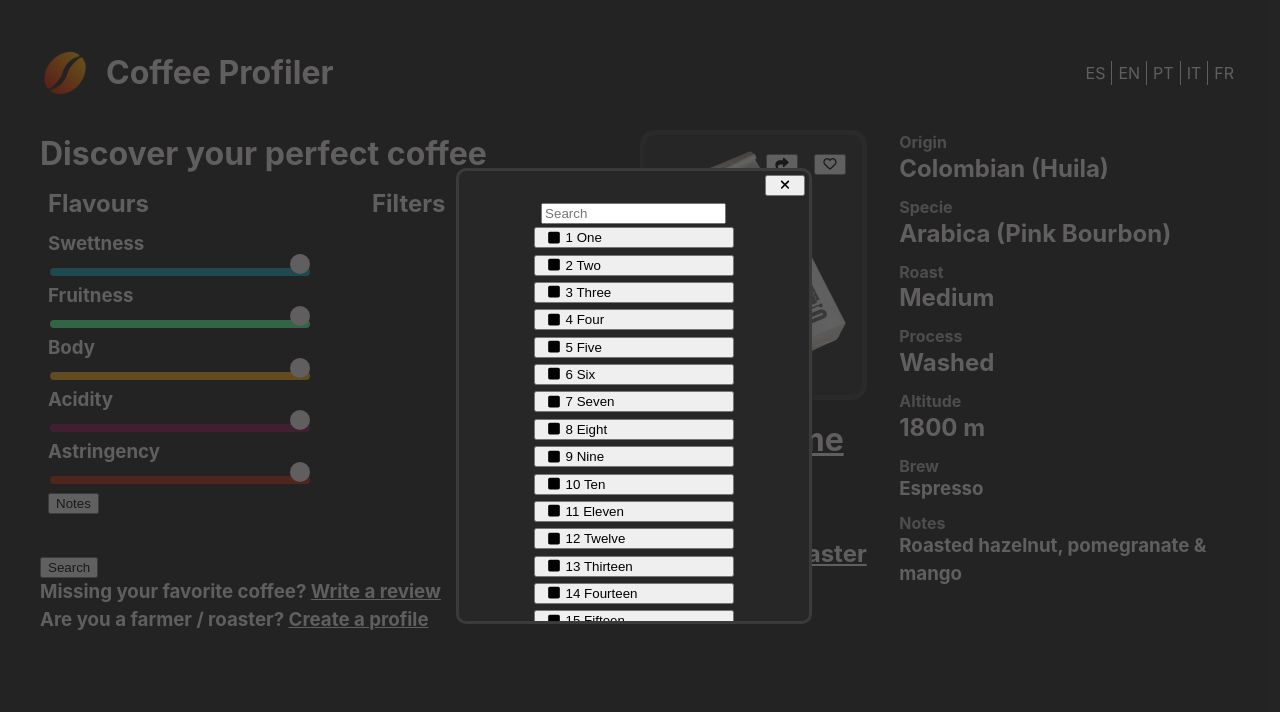
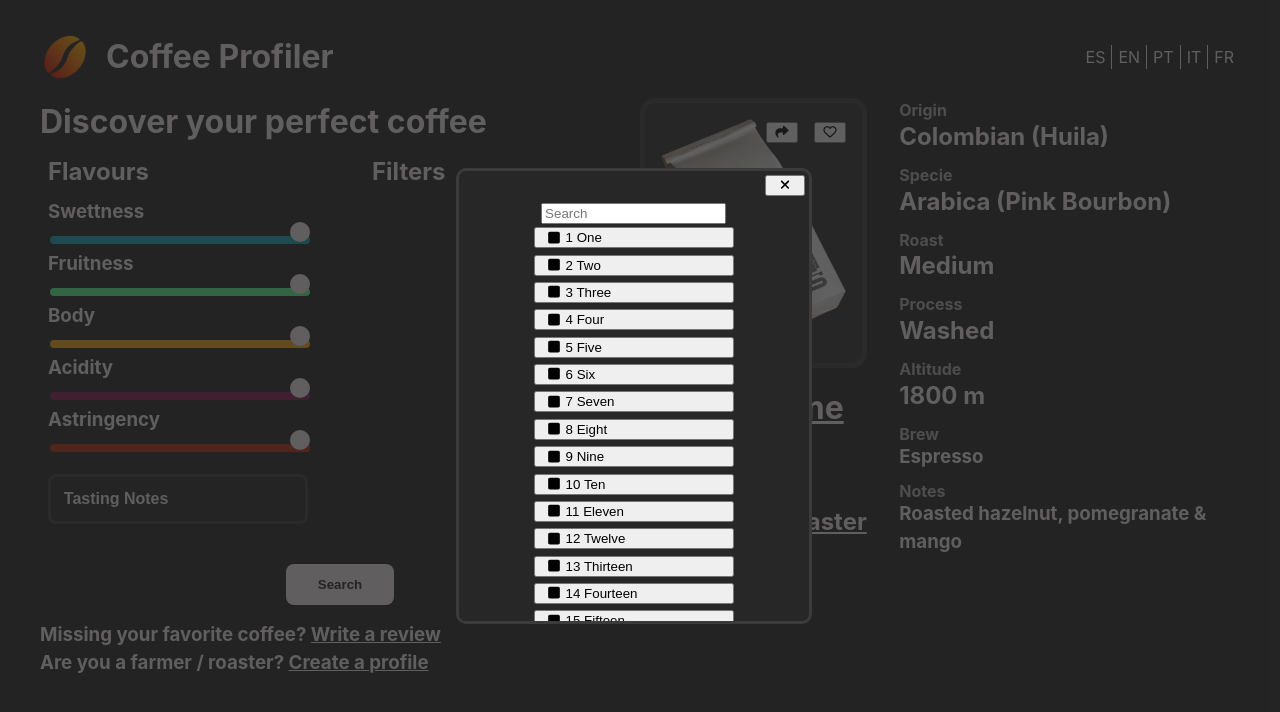
Before and after one commit to FelipeLecot/Coffee-Profiler, a Next.js app: page / in a window 1280 px wide. Shown: the top 712 px of the page. Built offline with nearby package versions, Linux system fonts and the light colour scheme.

Commit message:
Adjusted styles

```diff
--- a/src/pages/components/Form.tsx
+++ b/src/pages/components/Form.tsx
@@ -34,13 +34,17 @@ function Form({}: Props) {
             <h3>Astringency</h3>
             <input className={styles.five} type="range" min="0" max="10" step="0.1" />
           </div>
-          <MultipleSelector options={notesOptions} showChips={true} selected={selected} updateSelected={updateSelected}/>
+          <div className={styles["tasting-notes"]}>
+            <MultipleSelector options={notesOptions} showChips={true} selected={selected} updateSelected={updateSelected}/>
+          </div>
         </div>
         <div className={styles.filters}>
           <h2>Filters</h2>
         </div>
       </div>
-      <button>Search</button>
+      <div className={styles["submit-container"]}>
+        <button>Search</button>
+      </div>
     </>
   )
 }
--- a/src/pages/components/MultipleSelector.tsx
+++ b/src/pages/components/MultipleSelector.tsx
@@ -15,14 +15,14 @@ const MultipleSelector = ({options, showChips, selected, updateSelected}: Props)
   const [filter, updateFilter] = React.useState("");
 
   return (
-    <div>
-      <button onClick={() => updateShowModal(true)}>Notes</button>
+    <>
+      <button className={styles["show-modal"]} onClick={() => updateShowModal(true)}>Tasting Notes</button>
       {
         showChips ?
         <div className={styles.chips}>
           {
             selected.map((option, index) => {
-              return <span key={"chip-" + index}>{option}</span>
+              return <span onClick={() => {updateSelected(selected.filter((value) => value != option))}} key={"chip-" + index}>{option}</span>
             })
           }
         </div>
@@ -49,7 +49,7 @@ const MultipleSelector = ({options, showChips, selected, updateSelected}: Props)
         </div>
         <div className={styles.backdrop}></div>
       </div>
-    </div>
+    </>
   )
 }
 
--- a/src/styles/Form.module.css
+++ b/src/styles/Form.module.css
@@ -11,6 +11,21 @@
   margin-right: 4rem;
 }
 
+.submit-container {
+  display: flex;
+  justify-content: center;
+  margin-bottom: 1rem;
+}
+
+.submit-container > button {
+  padding: .8rem 2rem;
+  border-radius: .5rem;
+  border: none;
+  background: var(--cwhite);
+  color: var(--cblack);
+  font-weight: 600;
+  cursor: pointer;
+}
 
 .form h3 {
   margin: 0;
@@ -18,6 +33,10 @@
 
 .form h2 {
   margin-bottom: .5rem;
+}
+
+.tasting-notes {
+  margin-top: 1rem;
 }
 
 /* ------------------------------------------------------ */
--- a/src/styles/Home.module.css
+++ b/src/styles/Home.module.css
@@ -1,7 +1,7 @@
 .header {
   display: flex;
   align-items: center;
-  padding: 2rem 0;
+  padding: 1rem 0;
 }
 
 .header > div:first-of-type {
--- a/src/styles/MultipleSelector.module.css
+++ b/src/styles/MultipleSelector.module.css
@@ -13,6 +13,7 @@
   border-radius: 6px;
   margin-right: 6px;
   white-space: nowrap;
+  font-weight: 600;
 }
 
 .chips > span:hover {
@@ -86,3 +87,17 @@
   width: 200px;
   text-align: left;
 }
+
+.show-modal {
+  padding: .8rem;
+  width: 100%;
+  border-radius: .5rem;
+  border: none;
+  background: var(--cdarkgrey);
+  color: var(--cwhite);
+  border: 3px solid var(--clightgrey);
+  font-weight: 600;
+  font-size: 1rem;
+  cursor: pointer;
+  text-align: left;
+}
```
